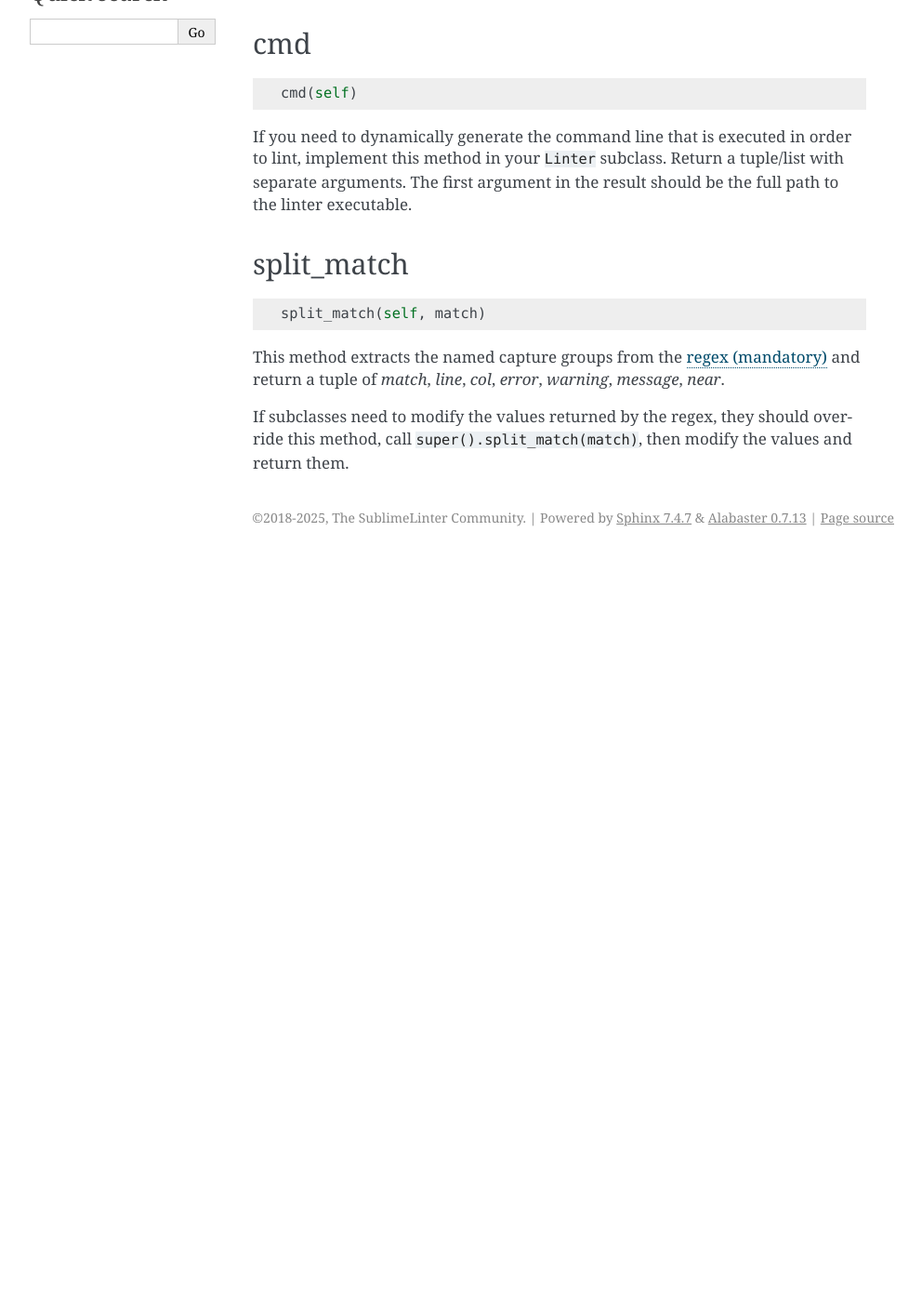
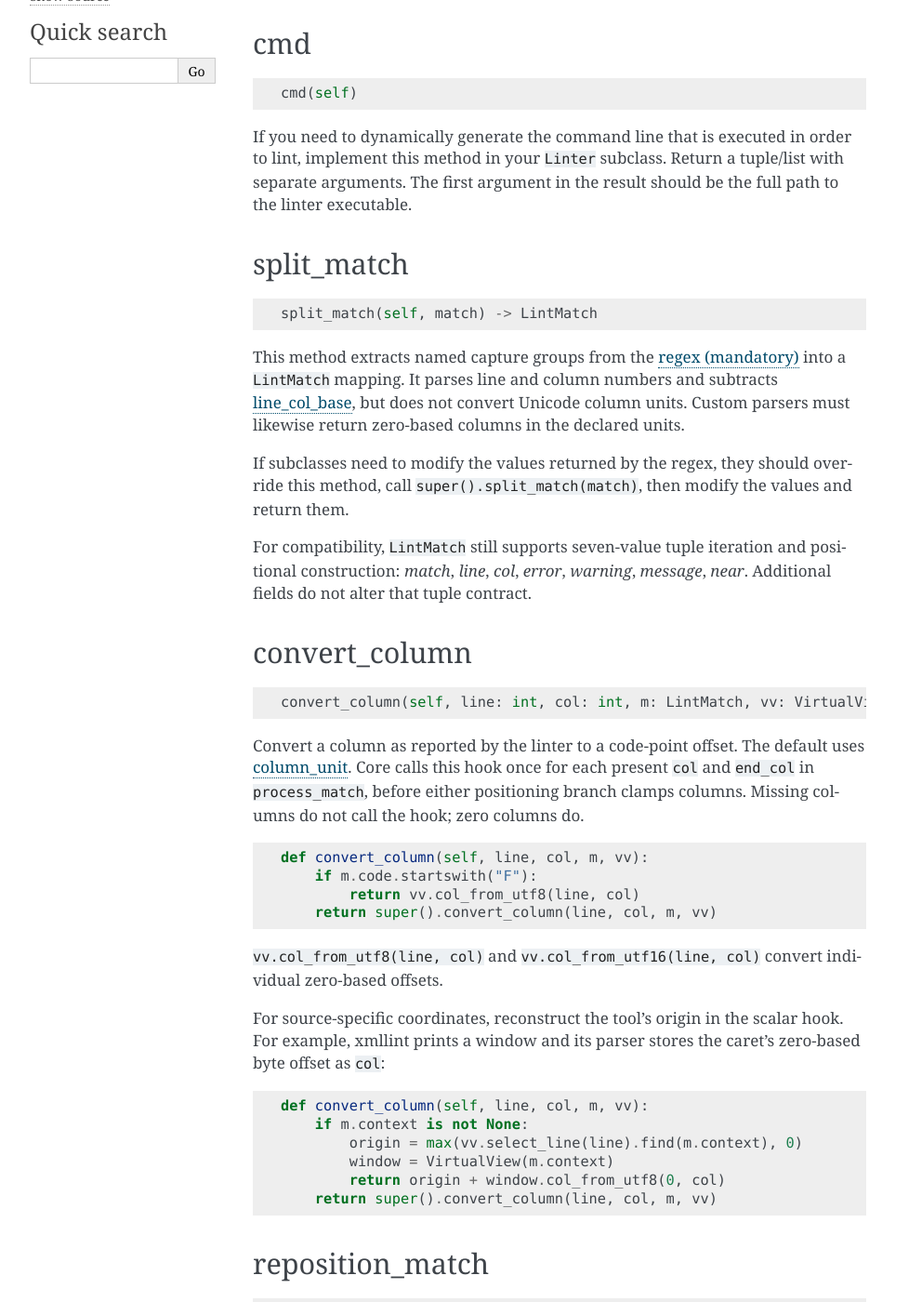
Before and after one commit to SublimeLinter/SublimeLinter, a Sphinx documentation site: the page built from docs/linter_methods.rst, in a window 1280 px wide and 1400 px high, scrolled down 270 px. Shown: the whole window at 93% size, without its empty margins (148-1140 px from the left). Built offline with Sphinx 7.4.7, drawn with Linux system fonts in a browser that asks for light colours; before the commit the page ends 900 px from its top, so only the background shows below that; some of the changed text lies outside the part shown.

Commit message:
Support UTF-8 and UTF-16 column units
Introduce new configuration attribute `column_unit` which tells
SublimeLinter which unit the linters use for the reported columns.

Converts both endpoints (`col`, `end_col`) against the resolved source
before clamping. LintMatch coordinates are unchanged as they represent
the reported data.

`VirtualView` actually learned the conversion.  `Linter` gets a new
hook `convert_column()` which authors can use for special needs.

```diff
--- a/docs/linter_methods.rst
+++ b/docs/linter_methods.rst
@@ -27,11 +27,69 @@ split_match
 -----------
 .. code-block:: python
 
-   split_match(self, match)
+   split_match(self, match) -> LintMatch
 
-This method extracts the named capture groups from the :ref:`regex` and
-return a tuple of *match*, *line*, *col*, *error*, *warning*, *message*, *near*.
+This method extracts named capture groups from the :ref:`regex` into a
+``LintMatch`` mapping. It parses line and column numbers and subtracts
+:ref:`line_col_base`, but does not convert Unicode column units. Custom
+parsers must likewise return zero-based columns in the declared units.
 
 If subclasses need to modify the values returned by the regex,
 they should override this method, call ``super().split_match(match)``,
 then modify the values and return them.
+
+For compatibility, ``LintMatch`` still supports seven-value tuple iteration
+and positional construction: *match*, *line*, *col*, *error*, *warning*,
+*message*, *near*. Additional fields do not alter that tuple contract.
+
+
+.. _convert_column:
+
+convert_column
+--------------
+.. code-block:: python
+
+   convert_column(self, line: int, col: int, m: LintMatch, vv: VirtualView) -> int
+
+Convert a column as reported by the linter to a code-point offset. The default uses
+:ref:`column_unit`. Core calls this hook once for each present ``col`` and
+``end_col`` in ``process_match``, before either positioning branch clamps
+columns. Missing columns do not call the hook; zero columns do.
+
+.. code-block:: python
+
+    def convert_column(self, line, col, m, vv):
+        if m.code.startswith("F"):
+            return vv.col_from_utf8(line, col)
+        return super().convert_column(line, col, m, vv)
+
+``vv.col_from_utf8(line, col)`` and ``vv.col_from_utf16(line, col)`` convert
+individual zero-based offsets.
+
+For source-specific coordinates, reconstruct the tool's origin in the scalar
+hook. For example, xmllint prints a window and its parser stores the caret's
+zero-based byte offset as ``col``::
+
+    def convert_column(self, line, col, m, vv):
+        if m.context is not None:
+            origin = max(vv.select_line(line).find(m.context), 0)
+            window = VirtualView(m.context)
+            return origin + window.col_from_utf8(0, col)
+        return super().convert_column(line, col, m, vv)
+
+
+
+reposition_match
+----------------
+.. code-block:: python
+
+   reposition_match(self, line, col, m, vv) -> tuple[int, int, int]
+
+For linters that only report a column this method is called to find a suitable
+region to highlight.  Usually the :ref:`word<word_re>` at ``col`` is selected.
+Returns ``(line, start, end)`` in code points.
+
+``col`` has been converted and clamped, whereas ``m.col`` retains the raw adapter
+column. This hook is not called when the linter already reports an ``end_col``.
+Put selective unit conversion in :ref:`convert_column`, which covers both paths,
+rather than converting an already-clamped column here.
```
Also changed, not shown: docs/linter_attributes.rst (+32 -2 lines), docs/linter_plugin.rst (+9 -0 lines), 2 other files.
